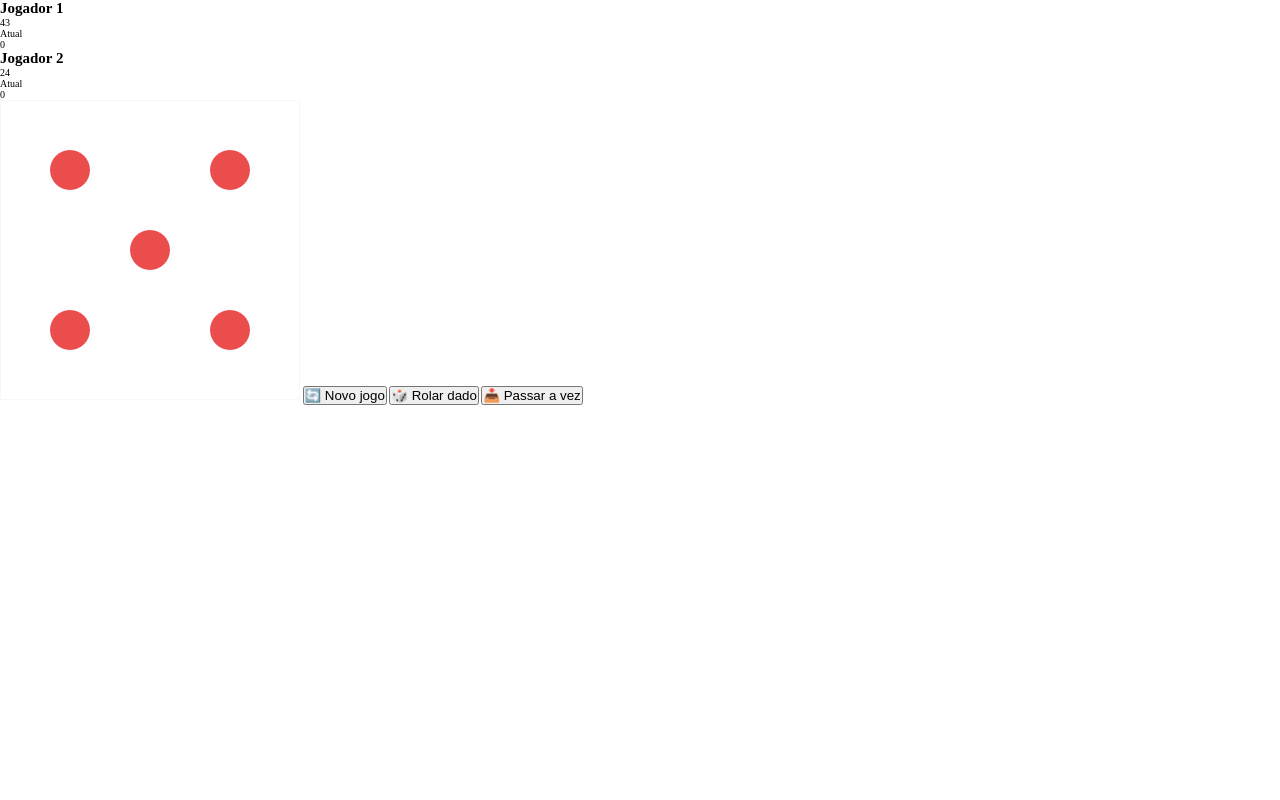
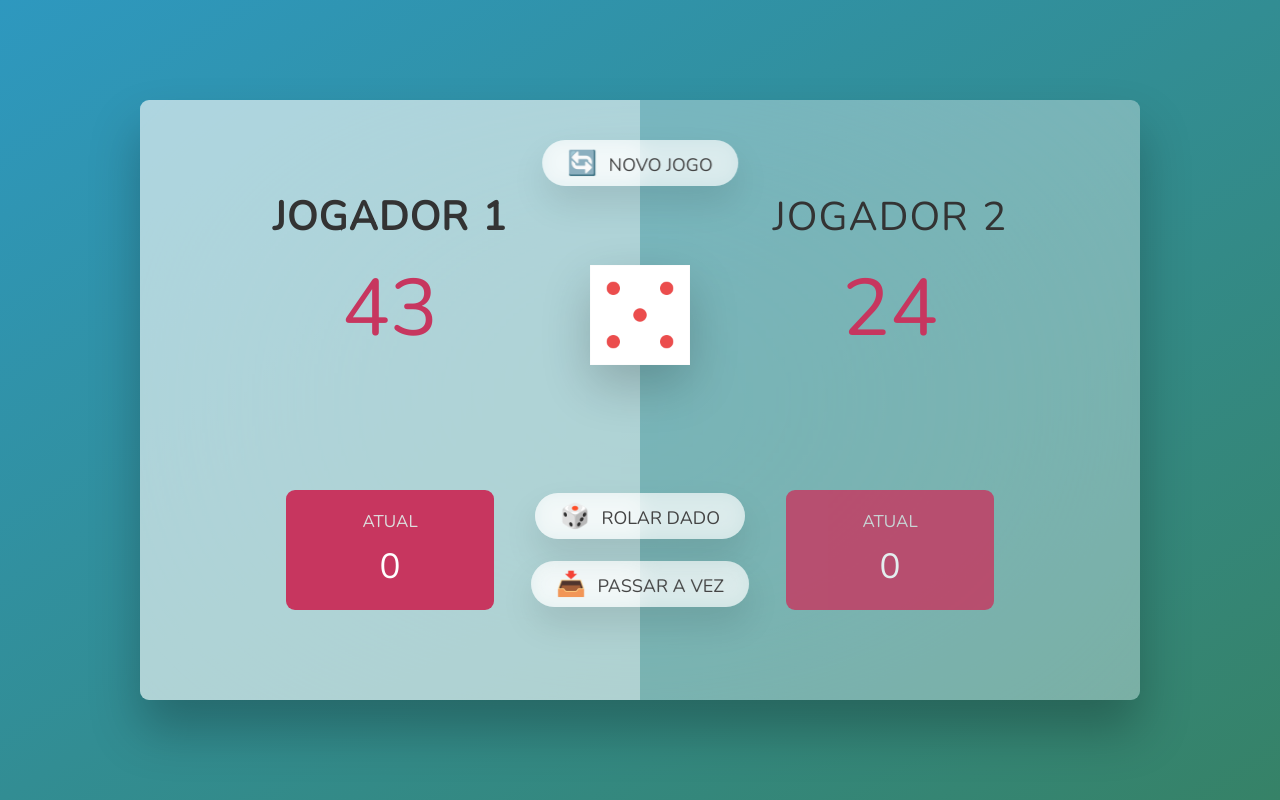
Before and after one commit to julianohcosta/roll-dice, a plain HTML site: page index.html in a window 1280 px wide. Drawn offline with nearby package versions, Linux system fonts and the light colour scheme.

Commit message:
CSS done

```diff
--- a/index.html
+++ b/index.html
@@ -5,7 +5,7 @@
     <meta name="viewport" content="width=device-width, initial-scale=1.0" />
     <meta http-equiv="X-UA-Compatible" content="ie=edge" />
     <link rel="stylesheet" href="style.css" />
-    <title>Pig Game</title>
+    <title>Roll Dice</title>
 </head>
 <body>
 <main>
--- a/style.css
+++ b/style.css
@@ -10,3 +10,159 @@ html {
     font-size: 62.5%;
     box-sizing: border-box;
 }
+
+body {
+    font-family: 'Nunito', sans-serif;
+    font-weight: 400;
+    height: 100vh;
+    color: #333;
+    background-image: linear-gradient(to top left, #368267 0%, #2e98bf 100%);
+    display: flex;
+    align-items: center;
+    justify-content: center;
+}
+
+main {
+    position: relative;
+    width: 100rem;
+    height: 60rem;
+    background-color: rgba(255, 255, 255, 0.35);
+    backdrop-filter: blur(200px);
+    filter: blur();
+    box-shadow: 0 3rem 5rem rgba(0, 0, 0, 0.25);
+    border-radius: 9px;
+    overflow: hidden;
+    display: flex;
+}
+
+.player {
+    flex: 50%;
+    padding: 9rem;
+    display: flex;
+    flex-direction: column;
+    align-items: center;
+    transition: all 0.75s;
+}
+
+.name {
+    position: relative;
+    font-size: 4rem;
+    text-transform: uppercase;
+    letter-spacing: 1px;
+    word-spacing: 2px;
+    font-weight: 300;
+    margin-bottom: 1rem;
+}
+
+.score {
+    font-size: 8rem;
+    font-weight: 300;
+    color: #c7365f;
+    margin-bottom: auto;
+}
+
+.player--active {
+    background-color: rgba(255, 255, 255, 0.4);
+}
+.player--active .name {
+    font-weight: 700;
+}
+.player--active .score {
+    font-weight: 400;
+}
+
+.player--active .current {
+    opacity: 1;
+}
+
+.current {
+    background-color: #c7365f;
+    opacity: 0.8;
+    border-radius: 9px;
+    color: #fff;
+    width: 65%;
+    padding: 2rem;
+    text-align: center;
+    transition: all 0.75s;
+}
+
+.current-label {
+    text-transform: uppercase;
+    margin-bottom: 1rem;
+    font-size: 1.7rem;
+    color: #ddd;
+}
+
+.current-score {
+    font-size: 3.5rem;
+}
+
+.btn {
+    position: absolute;
+    left: 50%;
+    transform: translateX(-50%);
+    color: #444;
+    background: none;
+    border: none;
+    font-family: inherit;
+    font-size: 1.8rem;
+    text-transform: uppercase;
+    cursor: pointer;
+    font-weight: 400;
+    transition: all 0.2s;
+
+    background-color: white;
+    background-color: rgba(255, 255, 255, 0.6);
+    backdrop-filter: blur(10px);
+
+    padding: 0.7rem 2.5rem;
+    border-radius: 50rem;
+    box-shadow: 0 1.75rem 3.5rem rgba(0, 0, 0, 0.1);
+}
+
+.btn::first-letter {
+    font-size: 2.4rem;
+    display: inline-block;
+    margin-right: 0.7rem;
+}
+
+.btn--new {
+    top: 4rem;
+}
+.btn--roll {
+    top: 39.3rem;
+}
+.btn--hold {
+    top: 46.1rem;
+}
+
+.btn:active {
+    transform: translate(-50%, 3px);
+    box-shadow: 0 1rem 2rem rgba(0, 0, 0, 0.15);
+}
+
+.btn:focus {
+    outline: none;
+}
+
+.dice {
+    position: absolute;
+    left: 50%;
+    top: 16.5rem;
+    transform: translateX(-50%);
+    height: 10rem;
+    box-shadow: 0 2rem 5rem rgba(0, 0, 0, 0.2);
+}
+
+.player--winner {
+    background-color: #2f2f2f;
+}
+
+.player--winner .name {
+    font-weight: 700;
+    color: #c7365f;
+}
+
+.hidden {
+    display: none;
+}
```
